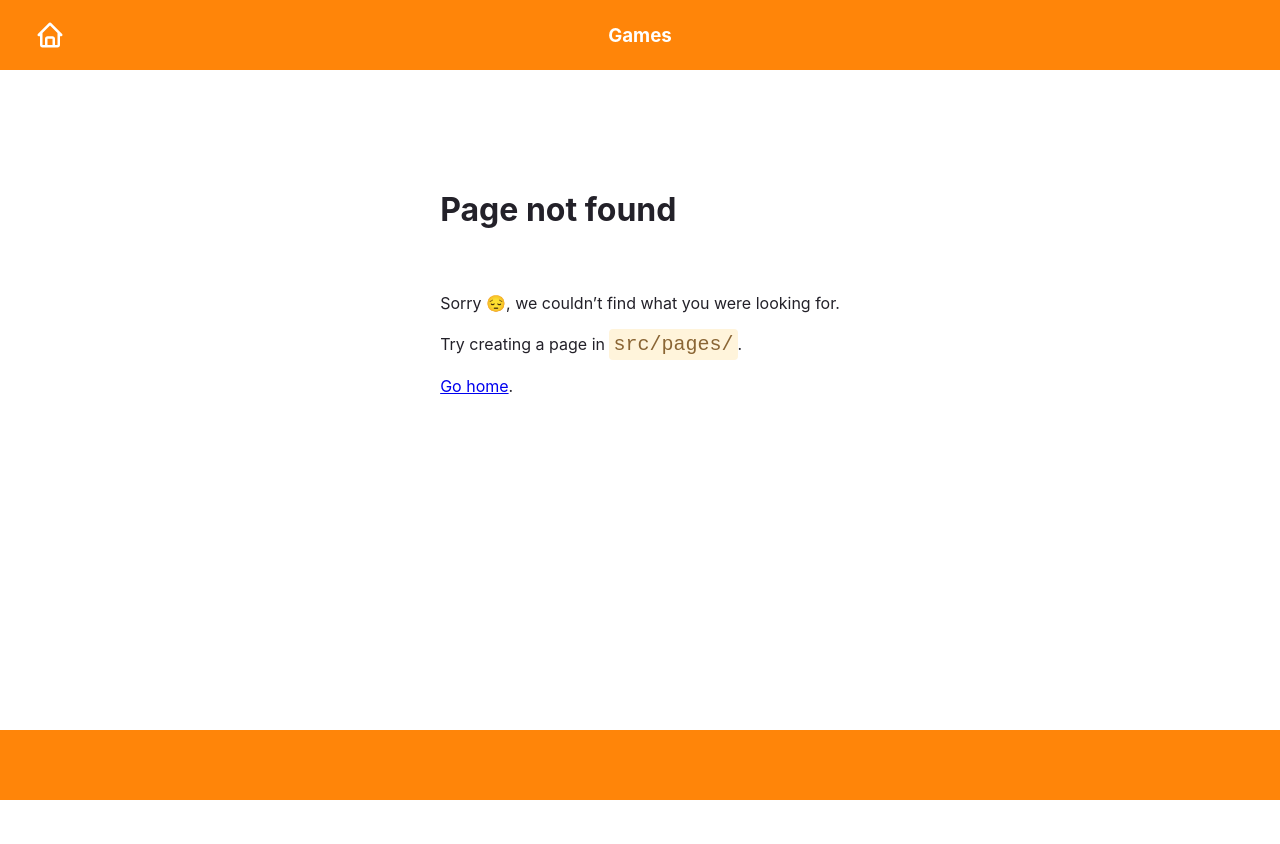
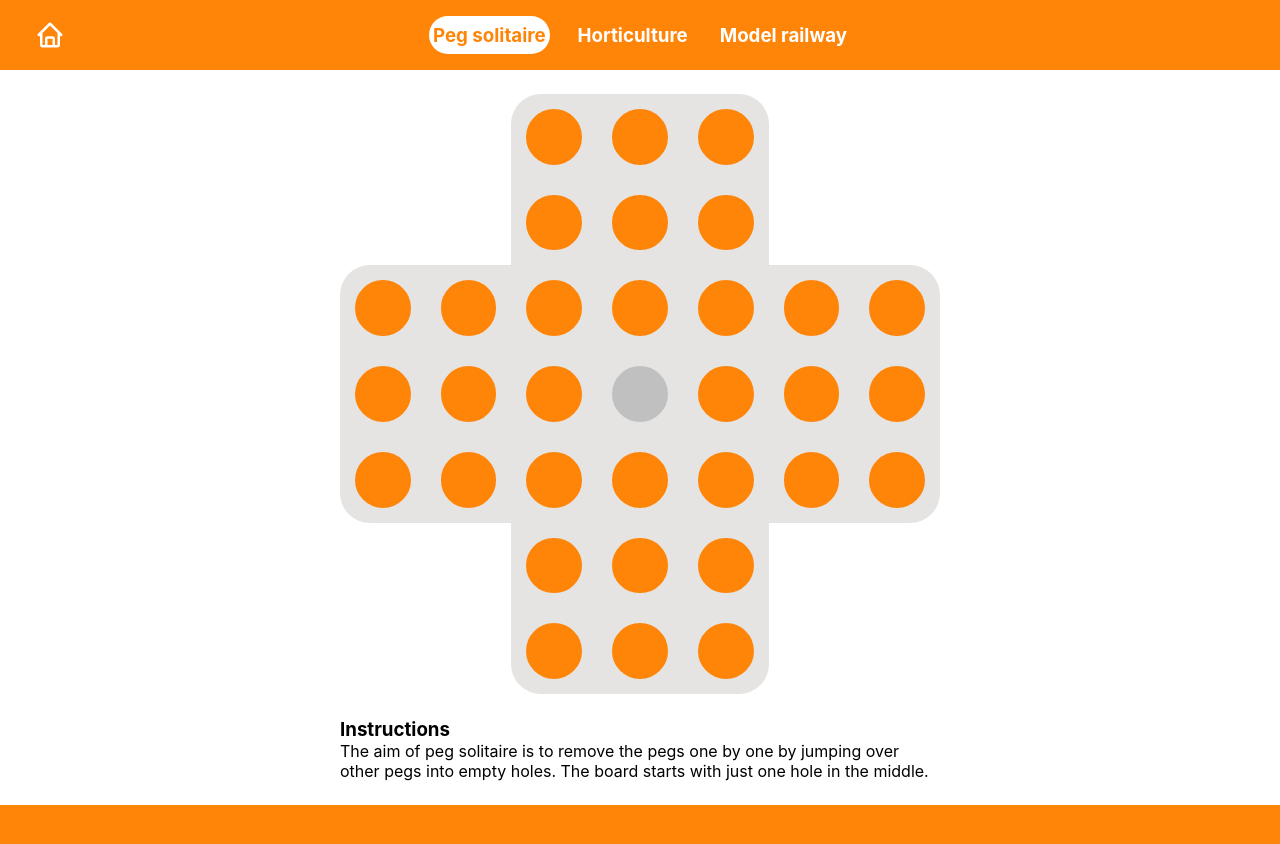
Before and after one commit to JoachimAA/iamjoachim, a Gatsby site: page /peg-solitaire in a window 1280 px wide. Before the commit this address had no page. Before the commit the page ends 800 px from the top, so only its background shows below. Built offline with nearby package versions, Linux system fonts and the light colour scheme; Gatsby itself is replaced by a stand-in of ours.

Commit message:
remove games page and rename to peg solitaire, add model railway and horticulture

```diff
--- a/src/components/header/Header.tsx
+++ b/src/components/header/Header.tsx
@@ -11,8 +11,10 @@ export default function Header() {
         <HomeIcon color="var(--secondary-color)" size={30} />
       </HomeButton>
       <HeaderButtonsContainer>
-        <HeaderButton message="Games" path="/games" />
+        <HeaderButton message="Peg solitaire" path="/peg-solitaire" />
         {/* <HeaderButton message="Energy" path="/energy" /> */}
+        <HeaderButton message="Horticulture" path="/horticulture" />
+        <HeaderButton message="Model railway" path="/model-railway" />
       </HeaderButtonsContainer>
     </Root>
   );
--- /dev/null
+++ b/src/pages/peg-solitaire/index.tsx
@@ -0,0 +1,22 @@
+import React from "react";
+import styled from "styled-components";
+import { HeadFC } from "gatsby";
+import PegSolitaire from "../../components/games/peg-solitaire/PegSolitaire";
+
+export default function PegSolitairePage() {
+  return (
+    <ContentContainer>
+      <PegSolitaire />
+    </ContentContainer>
+  );
+}
+
+export const Head: HeadFC = () => <title>Peg Solitaire - Joachim Arthey</title>;
+
+const ContentContainer = styled("div")({
+  display: "flex",
+  justifyContent: "center",
+  flexDirection: "column",
+  alignItems: "center",
+  gap: "24px",
+});
```
Also changed, not shown: src/pages/horticulture/index.tsx (renamed from src/pages/games/peg-solitaire.tsx, +7 -5 lines), src/pages/model-railway/index.tsx (renamed from src/pages/games/index.tsx, +3 -12 lines).
